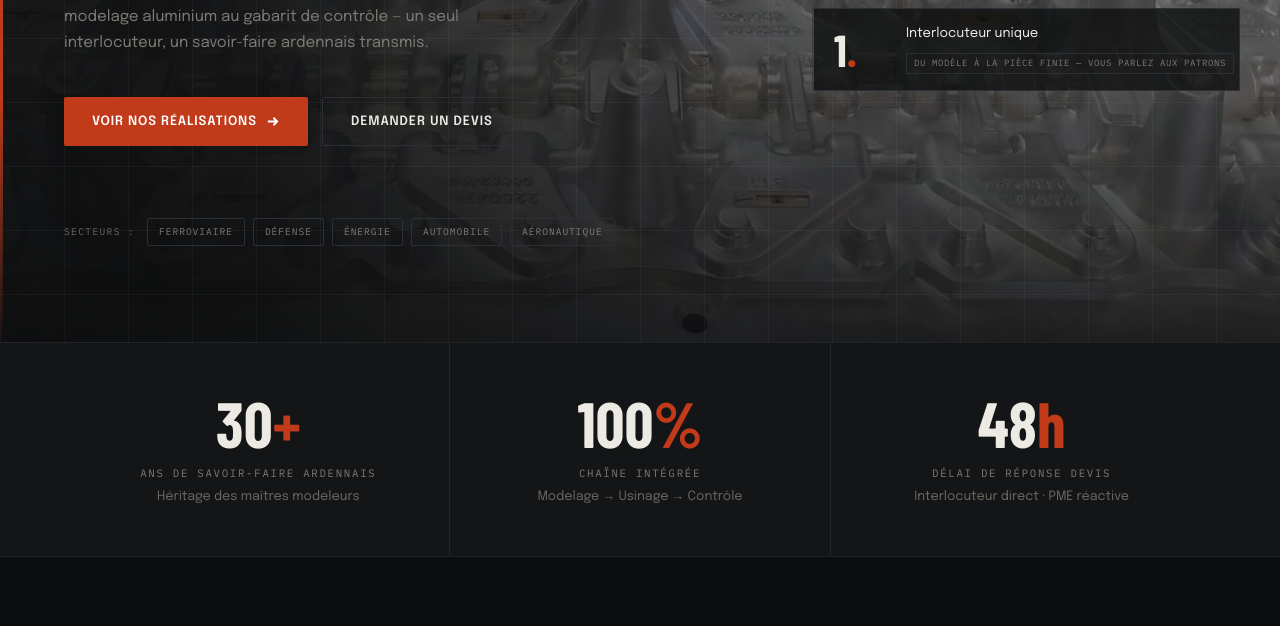
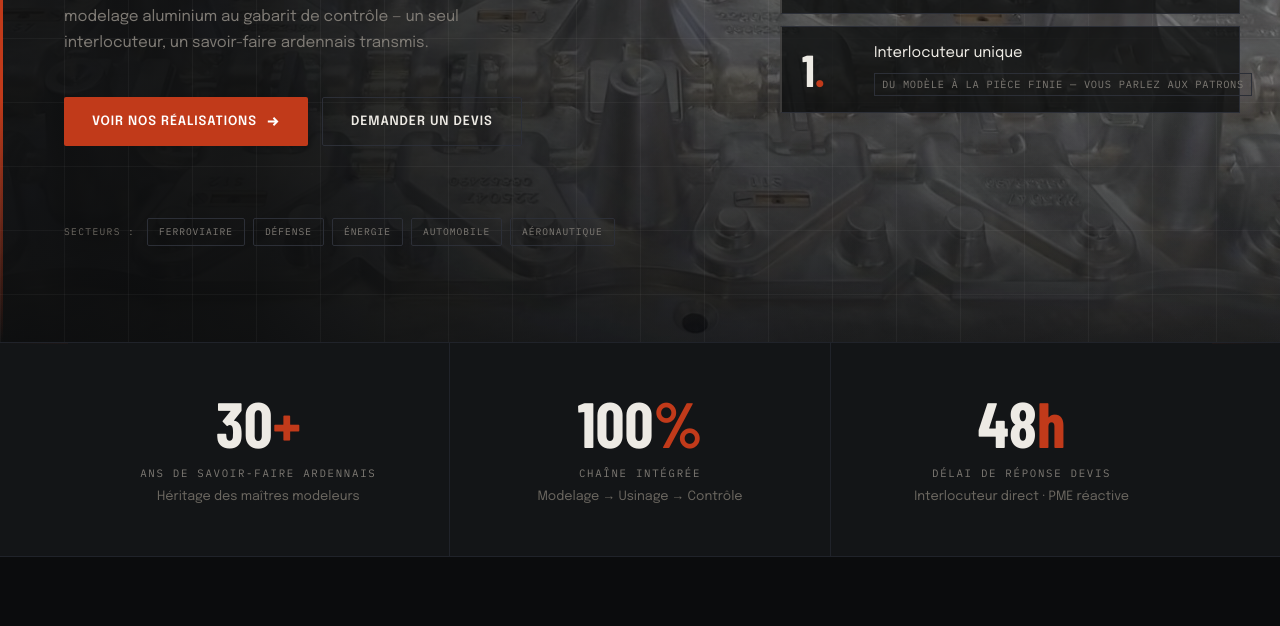
Before and after one commit to FieldEffect1/Brunelle, a plain HTML site: page index.html in a window 1280 px wide. Shown: the part 474-1100 px from the top of the page. Drawn offline with nearby package versions, Linux system fonts and the light colour scheme; a web font is replaced by a local one.

Commit message:
update taille police

```diff
--- a/css/style.css
+++ b/css/style.css
@@ -327,7 +327,7 @@ p  { max-width: 62ch; }
   flex-direction: column;
   gap: 12px;
   align-self: center;
-  margin-left: -48px;
+  margin-left: -80px;
   transform: translateY(-44px);
 }
 .hero-stats-label {
@@ -369,7 +369,7 @@ p  { max-width: 62ch; }
   gap: 4px;
 }
 .hero-stat-title {
-  font-size: 0.82rem;
+  font-size: 0.92rem;
   color: var(--text);
   line-height: 1.3;
 }
@@ -387,7 +387,7 @@ p  { max-width: 62ch; }
 }
 .hero-stat-tags span {
   font-family: var(--font-mono);
-  font-size: 0.56rem;
+  font-size: 0.65rem;
   letter-spacing: 0.07em;
   text-transform: uppercase;
   color: var(--text-muted);
```
Also changed, not shown: 1 other file.
